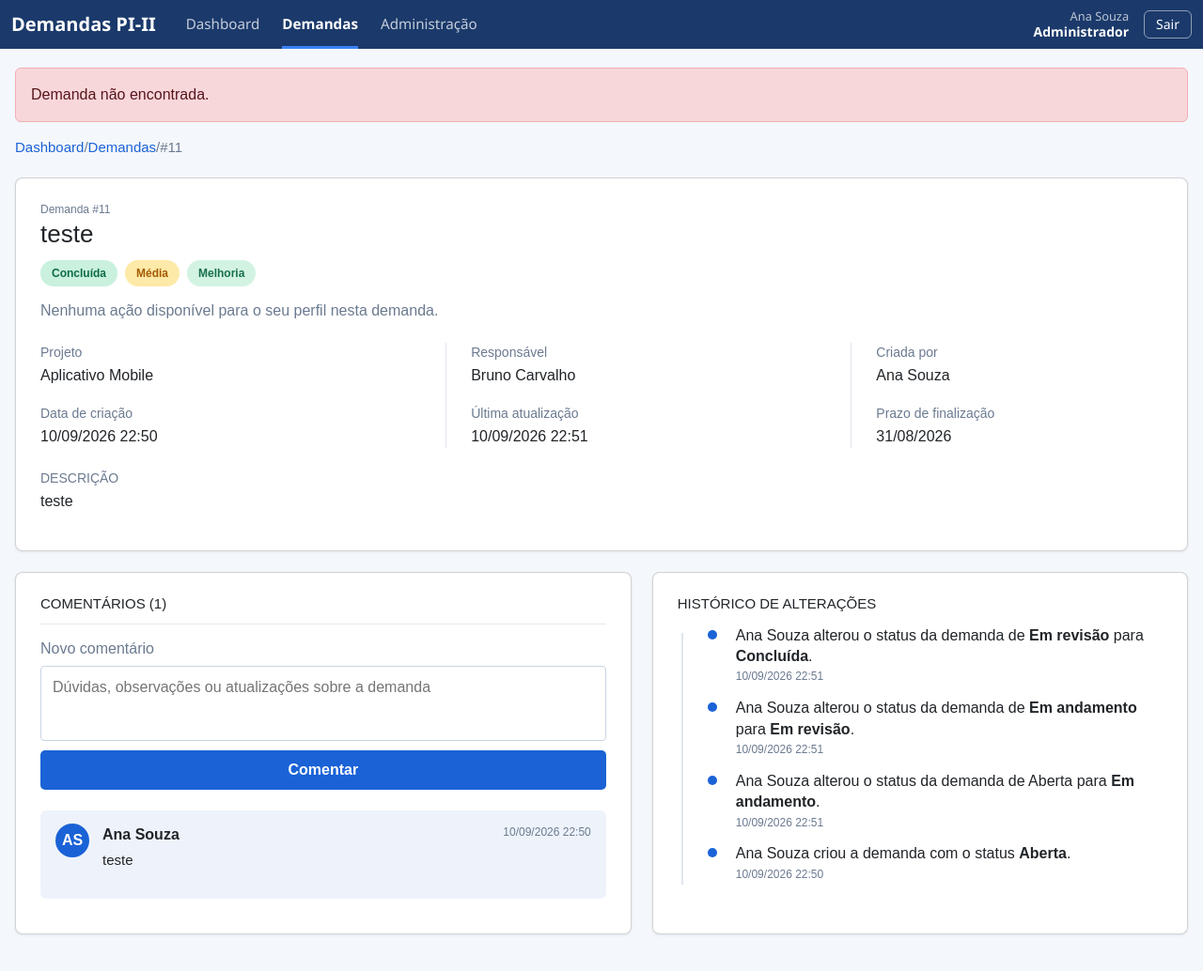
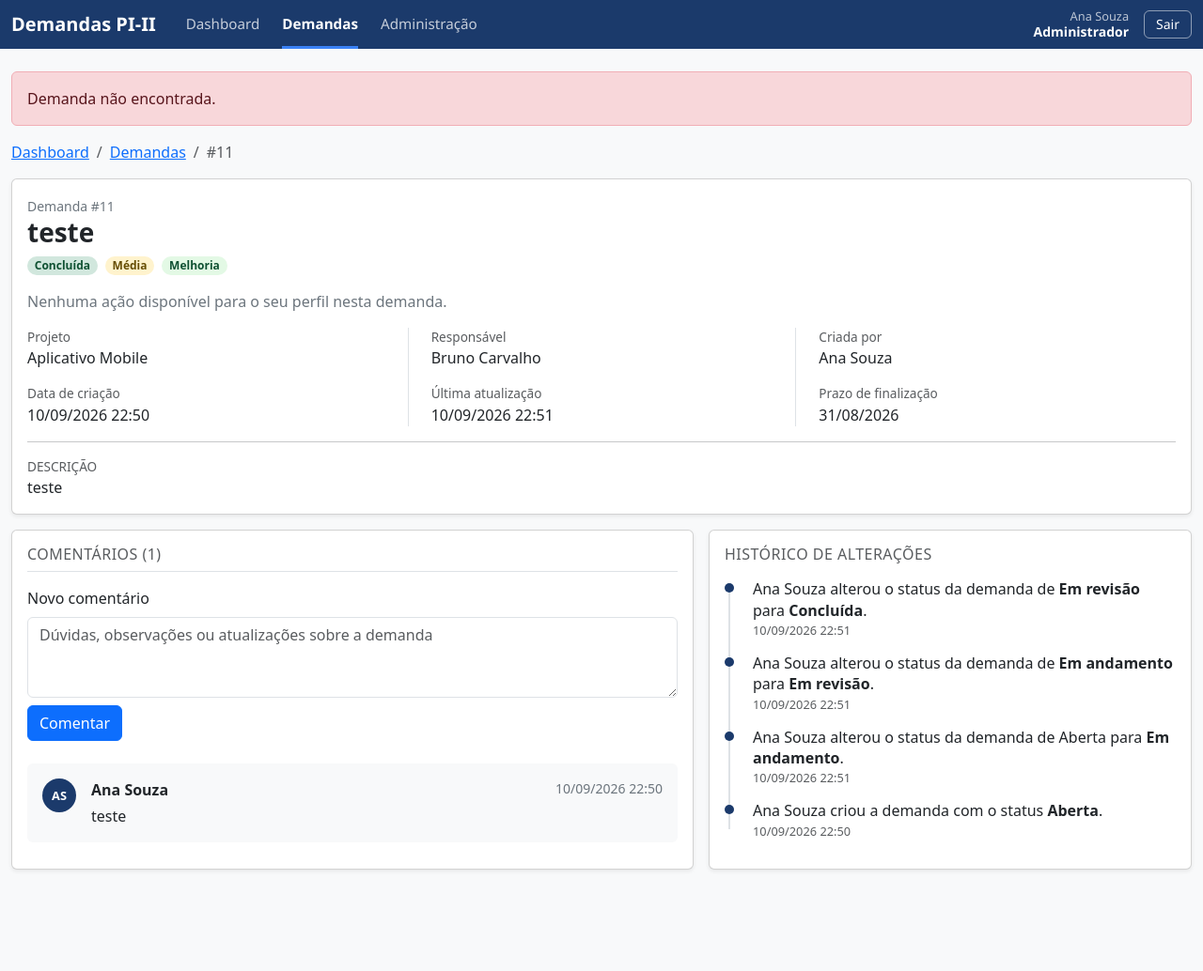
Before and after one commit to leonardosgp7/PI-II-TIME-N2, a plain HTML site: page paginas/demanda.html in a window 1280 px wide. Shown: the whole page at 94% size. After the commit the page ends 974 px from the top, so only its background shows below. Drawn offline with nearby package versions, Linux system fonts and the light colour scheme.

Commit message:
fix (geral): ajustando algumas coisas para o pull request, só ajustes.

```diff
--- /dev/null
+++ b/paginas/css/demanda.css
@@ -0,0 +1,89 @@
+
+.secao-titulo {
+  font-size: 1rem;
+  font-weight: 500;
+  text-transform: uppercase;
+  letter-spacing: 0.03em;
+  color: var(--bs-secondary-color);
+}
+
+.rotulo {
+  display: block;
+  font-size: 0.85rem;
+  color: var(--bs-secondary-color);
+}
+
+.status-ABERTA       { background-color: #e9ecef; color: #41464b; }
+.status-EM_ANDAMENTO { background-color: #cfe2ff; color: #084298; }
+.status-EM_REVISAO   { background-color: #ffe5d0; color: #8a4b08; }
+.status-CONCLUIDA    { background-color: #d1e7dd; color: #0f5132; }
+.status-CANCELADA    { background-color: #f8d7da; color: #842029; }
+
+.prioridade-CRITICA { background-color: #842029; color: #fff; }
+.prioridade-ALTA    { background-color: #f8d7da; color: #842029; }
+.prioridade-MEDIA   { background-color: #fff3cd; color: #664d03; }
+.prioridade-BAIXA   { background-color: #e2e3e5; color: #41464b; }
+
+.tipo-TAREFA        { background-color: #e7f1ff; color: #084298; }
+.tipo-DEFEITO       { background-color: #ffe2e2; color: #842029; }
+.tipo-MELHORIA      { background-color: #e3f9e5; color: #0f5132; }
+.tipo-DOCUMENTACAO  { background-color: #ede7f6; color: #4527a0; }
+
+.avatar {
+  width: 36px;
+  height: 36px;
+  border-radius: 50%;
+  background-color: #1b3a6b;
+  color: #fff;
+  font-size: 0.8rem;
+  font-weight: 600;
+  display: flex;
+  align-items: center;
+  justify-content: center;
+  flex-shrink: 0;
+}
+
+@media (min-width: 768px) {
+  .border-start-md {
+    border-left: 1px solid var(--bs-border-color);
+    padding-left: 1.5rem;
+  }
+}
+
+.timeline {
+  list-style: none;
+  padding: 0;
+  margin: 0;
+  position: relative;
+}
+.timeline::before {
+  content: "";
+  position: absolute;
+  left: 4px;
+  top: 8px;
+  bottom: 12px;
+  width: 2px;
+  background-color: var(--bs-border-color);
+}
+.timeline li {
+  position: relative;
+  padding-left: 30px;
+  margin-bottom: 14px;
+  line-height: 1.4;
+}
+.timeline li::before {
+  content: "";
+  position: absolute;
+  left: 0;
+  top: 5px;
+  width: 10px;
+  height: 10px;
+  border-radius: 50%;
+  background-color: #1b3a6b;
+}
+.timeline time {
+  display: block;
+  font-size: 0.8rem;
+  color: var(--bs-secondary-color);
+  margin-top: 2px;
+}
--- a/paginas/demanda.css
+++ /dev/null
@@ -1,244 +0,0 @@
-* { box-sizing: border-box; margin: 0; padding: 0; }
-
-body {
-  font-family: Arial, sans-serif;
-  background: #f4f7fb;
-  color: #14213d;
-}
-
-main {
-  max-width: 1410px;
-  margin: 0 auto;
-  padding: 20px 16px 40px;
-}
-
-.breadcrumb {
-  margin-bottom: 20px;
-  color: #6b7a90;
-  font-size: 15px;
-}
-
-.breadcrumb a {
-  color: #1a62d6;
-  text-decoration: none;
-}
-.card {
-  background: #fff;
-  border-radius: 8px;
-  box-shadow: 0 1px 3px rgba(15, 44, 92, 0.08);
-  padding: 24px 26px;
-}
-
-.numero {
-  display: block;
-  font-size: 12px;
-  color: #6b7a90;
-}
-
-.titulo {
-  font-size: 26px;
-  margin: 2px 0 12px;
-}
-
-.tags {
-  display: flex;
-  gap: 8px;
-  margin-bottom: 14px;
-}
-
-.tag {
-  font-size: 12px;
-  font-weight: 600;
-  padding: 5px 12px;
-  border-radius: 999px;
-}
-
-.tag.status     { background: #c9f1dd; color: #0f6b46; }
-.tag.prioridade { background: #fde9a8; color: #a35b00; }
-.tag.tipo       { background: #d3f3e2; color: #17704a; }
-
-.aviso {
-  color: #6b7a90;
-  margin-bottom: 22px;
-}
-
-.info-grid {
-  display: grid;
-  grid-template-columns: 1.3fr 1.3fr 1fr;
-}
-
-.info-col {
-  padding-left: 26px;
-  border-left: 1px solid #dfe6ef;
-}
-
-.info-col:first-child {
-  padding-left: 0;
-  border-left: none;
-}
-
-.info-item + .info-item {
-  margin-top: 18px;
-}
-
-.rotulo {
-  display: block;
-  color: #6b7a90;
-  font-size: 14px;
-  margin-bottom: 2px;
-}
-
-.valor {
-  font-size: 16px;
-  font-weight: 500;
-}
-
-.descricao {
-  margin-top: 22px;
-}
-
-.descricao p {
-  font-size: 16px;
-}
-
-/* ---------- COMENTÁRIOS E HISTÓRICO ---------- */
-.duas-colunas {
-  display: grid;
-  grid-template-columns: 1.15fr 1fr;
-  gap: 22px;
-  margin-top: 22px;
-}
-
-.titulo-secao {
-  font-size: 15px;
-  font-weight: 500;
-  text-transform: uppercase;
-  margin-bottom: 14px;
-}
-
-.comentarios-titulo {
-  padding-bottom: 12px;
-  border-bottom: 1px solid #e3e9f1;
-}
-
-label {
-  display: block;
-  color: #6b7a90;
-  margin-bottom: 6px;
-}
-
-textarea {
-  width: 100%;
-  height: 80px;
-  resize: none;
-  border: 1px solid #c8d4e3;
-  border-radius: 4px;
-  padding: 10px 12px;
-  font: inherit;
-  color: #14213d;
-}
-
-.btn-comentar {
-  background: #1a62d6;
-  color: #fff;
-  border: none;
-  border-radius: 5px;
-  padding: 9px 16px;
-  font: inherit;
-  font-weight: 600;
-  margin: 10px 0 22px;
-  cursor: pointer;
-}
-
-.comentario {
-  display: flex;
-  gap: 14px;
-  align-items: flex-start;
-  background: #eef3fb;
-  border-radius: 6px;
-  padding: 14px 16px;
-}
-
-.avatar {
-  width: 36px;
-  height: 36px;
-  border-radius: 50%;
-  background: #1a62d6;
-  color: #fff;
-  font-weight: 700;
-  display: flex;
-  align-items: center;
-  justify-content: center;
-}
-
-.comentario-corpo {
-  flex: 1;
-}
-
-.comentario-topo {
-  display: flex;
-  justify-content: space-between;
-}
-
-.comentario-topo time {
-  font-size: 12px;
-  color: #6b7a90;
-}
-
-.comentario-corpo p {
-  margin-top: 4px;
-  font-size: 15px;
-}
-
-.timeline {
-  list-style: none;
-  position: relative;
-}
-
-.timeline::before {
-  content: "";
-  position: absolute;
-  left: 4px;
-  top: 8px;
-  bottom: 12px;
-  width: 2px;
-  background: #dfe6ef;
-}
-
-.timeline li {
-  position: relative;
-  padding-left: 30px;
-  margin-bottom: 14px;
-  line-height: 1.4;
-}
-
-.timeline li::before {
-  content: "";
-  position: absolute;
-  left: 0;
-  top: 5px;
-  width: 10px;
-  height: 10px;
-  border-radius: 50%;
-  background: #1a62d6;
-}
-
-.timeline time {
-  display: block;
-  font-size: 12px;
-  color: #6b7a90;
-  margin-top: 2px;
-}
-
-@media (max-width: 900px) {
-  .info-grid,
-  .duas-colunas {
-    grid-template-columns: 1fr;
-  }
-
-  .info-col {
-    padding-left: 0;
-    border-left: none;
-    margin-bottom: 18px;
-  }
-}
--- a/paginas/demanda.html
+++ b/paginas/demanda.html
@@ -1,12 +1,12 @@
 <!DOCTYPE html>
-<html lang="en">
+<html lang="pt-BR">
 <head>
     <meta charset="UTF-8">
     <meta name="viewport" content="width=device-width, initial-scale=1.0">
     <title>Info Demanda - Demandas</title>
     <link rel="stylesheet" href="https://cdn.jsdelivr.net/npm/bootstrap@5.3.3/dist/css/bootstrap.min.css">
     <link rel="stylesheet" href="css/navbar.css">
-    <link rel="stylesheet" href="demanda.css">
+    <link rel="stylesheet" href="css/demanda.css">
     <script src="https://cdn.jsdelivr.net/npm/bootstrap@5.3.3/dist/js/bootstrap.bundle.min.js" defer></script>
     <script src="js/dados-exemplo.js" defer></script>
     <script src="js/api.js" defer></script>
@@ -14,96 +14,107 @@
     <script src="js/navbar.js" defer></script>
     <script src="js/demanda.js" defer></script>
 </head>
-<body>
+<body class="bg-body-tertiary">
 
 <div id="navbar" data-ativo="demandas"></div>
 
-<main>
+<main class="container-xxl pt-4 pb-5">
 
     <div id="mensagem"></div>
 
-    <nav class="breadcrumb">
-        <a href="dashboard.html">Dashboard</a> /
-        <a href="demandas.html">Demandas</a> /
-        <span id="breadcrumb-numero">#11</span>
+    <nav aria-label="breadcrumb">
+        <ol class="breadcrumb">
+            <li class="breadcrumb-item"><a href="dashboard.html">Dashboard</a></li>
+            <li class="breadcrumb-item"><a href="demandas.html">Demandas</a></li>
+            <li class="breadcrumb-item active" aria-current="page" id="breadcrumb-numero">#11</li>
+        </ol>
     </nav>
 
-    <section class="card">
-        <small class="numero" id="numero">Demanda #11</small>
-        <h1 class="titulo" id="titulo">teste</h1>
+    <section class="card shadow-sm mb-3">
+        <div class="card-body">
+            <small class="text-secondary" id="numero">Demanda #11</small>
+            <h1 class="h3 fw-bold mb-2" id="titulo">teste</h1>
 
-        <div class="tags">
-            <span class="tag status" id="tag-status">Concluída</span>
-            <span class="tag prioridade" id="tag-prioridade">Média</span>
-            <span class="tag tipo" id="tag-tipo">Melhoria</span>
+            <div class="d-flex flex-wrap gap-2 mb-3">
+                <span class="badge rounded-pill status-CONCLUIDA" id="tag-status">Concluída</span>
+                <span class="badge rounded-pill prioridade-MEDIA" id="tag-prioridade">Média</span>
+                <span class="badge rounded-pill tipo-MELHORIA" id="tag-tipo">Melhoria</span>
             </div>
 
-        <p class="aviso">Nenhuma ação disponível para o seu perfil nesta demanda.</p>
+            <p class="text-secondary">Nenhuma ação disponível para o seu perfil nesta demanda.</p>
 
-                <div class="info-grid">
-            <div class="info-col">
-                <div class="info-item">
+            <div class="row g-3">
+                <div class="col-md-4">
+                    <div class="mb-3">
                         <span class="rotulo">Projeto</span>
-                    <span class="valor" id="projeto">Aplicativo Mobile</span>
+                        <span class="fw-medium" id="projeto">Aplicativo Mobile</span>
                     </div>
-                <div class="info-item">
+                    <div>
                         <span class="rotulo">Data de criação</span>
-                    <span class="valor" id="data-criacao">10/09/2026 22:50</span>
+                        <span class="fw-medium" id="data-criacao">10/09/2026 22:50</span>
                     </div>
                 </div>
 
-            <div class="info-col">
-                <div class="info-item">
+                <div class="col-md-4 border-start-md">
+                    <div class="mb-3">
                         <span class="rotulo">Responsável</span>
-                    <span class="valor" id="responsavel">Bruno Carvalho</span>
+                        <span class="fw-medium" id="responsavel">Bruno Carvalho</span>
                     </div>
-                <div class="info-item">
+                    <div>
                         <span class="rotulo">Última atualização</span>
-                    <span class="valor">10/09/2026 22:51</span>
+                        <span class="fw-medium">10/09/2026 22:51</span>
                     </div>
                 </div>
 
-            <div class="info-col">
-                <div class="info-item">
+                <div class="col-md-4 border-start-md">
+                    <div class="mb-3">
                         <span class="rotulo">Criada por</span>
-                    <span class="valor">Ana Souza</span>
+                        <span class="fw-medium">Ana Souza</span>
                     </div>
-                <div class="info-item">
+                    <div>
                         <span class="rotulo">Prazo de finalização</span>
-                    <span class="valor" id="prazo">31/08/2026</span>
+                        <span class="fw-medium" id="prazo">31/08/2026</span>
                     </div>
                 </div>
             </div>
 
-        <div class="descricao">
-            <span class="rotulo">DESCRIÇÃO</span>
-            <p>teste</p>
+            <hr>
+
+            <span class="rotulo text-uppercase">Descrição</span>
+            <p class="mb-0">teste</p>
         </div>
     </section>
 
-    <div class="duas-colunas">
+    <div class="row g-3">
 
-        <section class="card">
-            <h2 class="titulo-secao comentarios-titulo">Comentários (1)</h2>
+        <div class="col-lg-7">
+            <section class="card shadow-sm h-100">
+                <div class="card-body">
+                    <h2 class="secao-titulo pb-2 mb-3 border-bottom">Comentários (1)</h2>
 
-            <label for="novo-comentario">Novo comentário</label>
-            <textarea id="novo-comentario" placeholder="Dúvidas, observações ou atualizações sobre a demanda"></textarea>
-            <button type="button" class="btn-comentar">Comentar</button>
+                    <label for="novo-comentario" class="form-label">Novo comentário</label>
+                    <textarea class="form-control mb-2" id="novo-comentario" rows="3"
+                              placeholder="Dúvidas, observações ou atualizações sobre a demanda"></textarea>
+                    <button type="button" class="btn btn-primary mb-4">Comentar</button>
 
-            <div class="comentario">
+                    <div class="d-flex gap-3 bg-body-tertiary rounded p-3">
                         <div class="avatar">AS</div>
-                <div class="comentario-corpo">
-                    <div class="comentario-topo">
+                        <div class="flex-grow-1">
+                            <div class="d-flex justify-content-between">
                                 <strong>Ana Souza</strong>
-                        <time>10/09/2026 22:50</time>
+                                <time class="small text-secondary">10/09/2026 22:50</time>
                             </div>
-                    <p>teste</p>
+                            <p class="mb-0 mt-1">teste</p>
+                        </div>
                     </div>
                 </div>
             </section>
+        </div>
 
-        <section class="card">
-            <h2 class="titulo-secao">Histórico de alterações</h2>
+        <div class="col-lg-5">
+            <section class="card shadow-sm h-100">
+                <div class="card-body">
+                    <h2 class="secao-titulo mb-3">Histórico de alterações</h2>
 
                     <ul class="timeline">
                         <li>
@@ -123,7 +134,9 @@
                             <time>10/09/2026 22:50</time>
                         </li>
                     </ul>
+                </div>
             </section>
+        </div>
 
     </div>
 
--- a/paginas/js/dados-exemplo.js
+++ b/paginas/js/dados-exemplo.js
@@ -33,7 +33,6 @@ const DEMANDAS_EXEMPLO = [
 
 const PROJETOS_EXEMPLO = [PORTAL, MOBILE, FINANCEIRO];
 
-// "projetos" = ids dos projetos em que o usuário participa
 const USUARIOS_EXEMPLO = [
   { id: 1, nome: 'Ana Souza', email: 'ana.souza@exemplo.com', perfil: 'ADMINISTRADOR', ativo: true, projetos: [] },
   { id: 2, nome: 'Diego Almeida', email: 'diego.almeida@exemplo.com', perfil: 'MEMBRO', ativo: true, projetos: [1] },
@@ -42,7 +41,6 @@ const USUARIOS_EXEMPLO = [
   { id: 5, nome: 'Gustavo Lima', email: 'gustavo.lima@exemplo.com', perfil: 'LIDER', ativo: false, projetos: [] }
 ];
 
-// Simula as respostas da API. Adicionar aqui as rotas que cada página for usando.
 async function respostaExemplo(metodo, caminho, corpo) {
   if (metodo === 'GET' && caminho === '/demandas') {
     return DEMANDAS_EXEMPLO;
```
Also changed, not shown: paginas/js/demanda.js (+9 -3 lines). Lines whose indentation alone changed are shown as unchanged.
